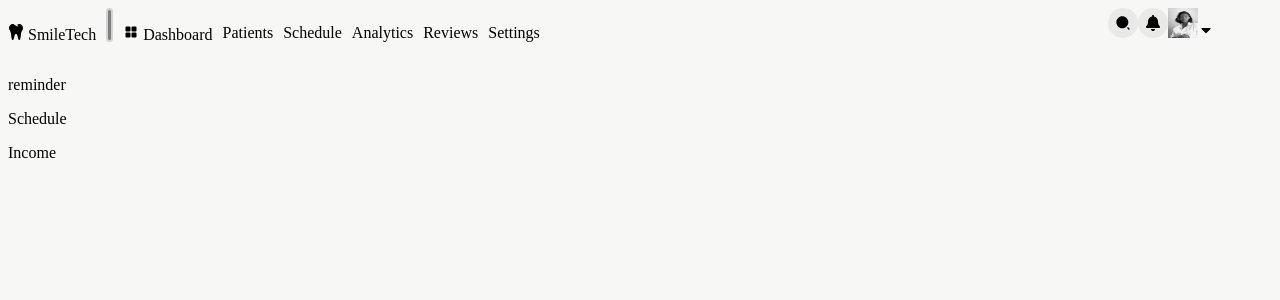
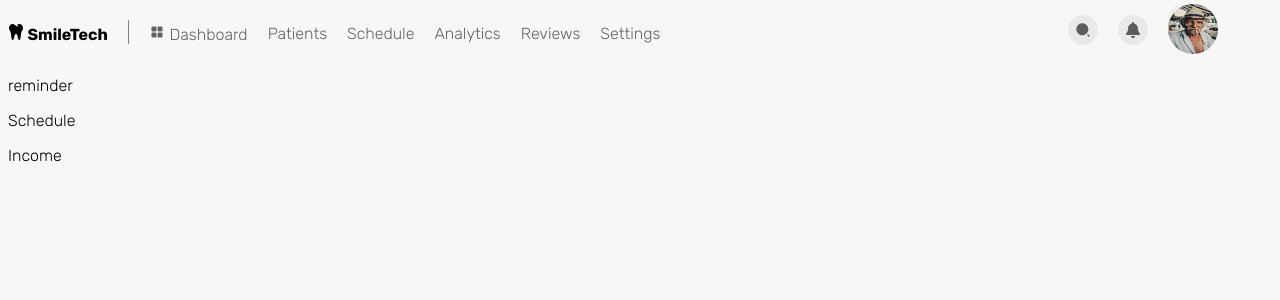
Before and after one commit to RichardJeanBaptiste/SmileTech, a React (Vite) app: page / in a window 1280 px wide. Shown: the top 300 px of the page. Built offline with nearby package versions, Linux system fonts and the light colour scheme.

Commit message:
some ui changes

```diff
--- a/src/App.tsx
+++ b/src/App.tsx
@@ -1,8 +1,8 @@
 // import reactLogo from './assets/react.svg'
 // import viteLogo from '/vite.svg'
 import Navbar from './components/Navbar/Navbar';
-import Reminder from './components/Reminder/reminder';
-import Schedule from './components/Schedule/schedule';
+import Reminder from './components/Reminder/Reminder';
+import Schedule from './components/Schedule/Schedule';
 import Income from './components/Income/Income';
 import './App.css'
 
--- a/src/components/Navbar/Navbar.tsx
+++ b/src/components/Navbar/Navbar.tsx
@@ -2,14 +2,14 @@ import { FaTooth } from "react-icons/fa";
 import { PiSquaresFourFill } from "react-icons/pi";
 import { RiSearch2Fill } from "react-icons/ri";
 import { FaBell } from "react-icons/fa6";
-import { FaCaretDown } from "react-icons/fa";
-import avi from '../../assets/grace.jpg';
+//import { FaCaretDown } from "react-icons/fa";
+import avi from '../../assets/gustavo.jpg';
 import './navbar.css';
 
 function Navbar(){
     return (
         <div className="container">
-            <p><span><FaTooth/></span> SmileTech</p>
+            <p style={{ color: 'black', fontWeight: 'bold'}}><span><FaTooth/></span> SmileTech</p>
             <div className="divider"></div>
             <p><span><PiSquaresFourFill /></span> Dashboard</p>
             <p>Patients</p>
@@ -18,6 +18,7 @@ function Navbar(){
             <p>Reviews</p>
             <p>Settings</p>
             <div className="endnav">
+
                 <div>
                     <div>
                         <RiSearch2Fill/>
@@ -30,9 +31,8 @@ function Navbar(){
                     </div>
                 </div>
 
-                <div>
-                    <img src={avi} width="30px" height="30px"/>
-                    <FaCaretDown />
+                <div className="avi_container">
+                    <img src={avi} width="50px" height="50px" style={{ borderRadius: '30px'}}/>
                 </div>
 
             </div>
--- a/src/components/Navbar/navbar.css
+++ b/src/components/Navbar/navbar.css
@@ -2,30 +2,38 @@
     display: flex;
     flex-direction: row;
     width: 100vw;
-    gap: 10px;
+    gap: 20px;
     white-space: nowrap;
     position: relative;
+    color: rgba(0, 0, 0, 0.6);
 }
 
 .container p {
     flex-shrink: 0;
 }
 
+.container p:hover {
+    color: rgb(100, 156, 251);
+}
+
 .divider {
-    width: 3px;
-    height: 30px;
+    width: 1.5px;
+    height: 24px;
     background-color: gray;
     border-style: solid;
-    border-width: 2px;
+    border-width: 0px;
     border-radius: 5px;
     border-color: lightgrey;
+    margin-top: .90%;
 }
 
 .endnav{
     position: absolute;
     display: flex;
     flex-direction: row;
+    top: 13%;
     right: 7%;
+    gap: 20px;
 }
 
 .endnav div {
@@ -40,3 +48,15 @@
     justify-content: center;
     align-items: center;
 }
+
+.endnav div div:hover {
+    cursor: pointer;
+}
+
+.avi_container {
+    margin-top: -8%;
+}
+
+.avi_container:hover {
+    cursor: pointer;
+}
--- a/src/index.css
+++ b/src/index.css
@@ -1,3 +1,8 @@
+@import url('https://fonts.googleapis.com/css2?family=Rubik:ital,wght@0,300..900;1,300..900&display=swap');
+
 :root {
     background-color: rgba(218, 215, 205, 0.2);
+    font-family: "Rubik", sans-serif;
+    font-style: normal;
+    font-weight: 300;
 }
```
Also changed, not shown: src/assets/gustavo.jpg (added).
